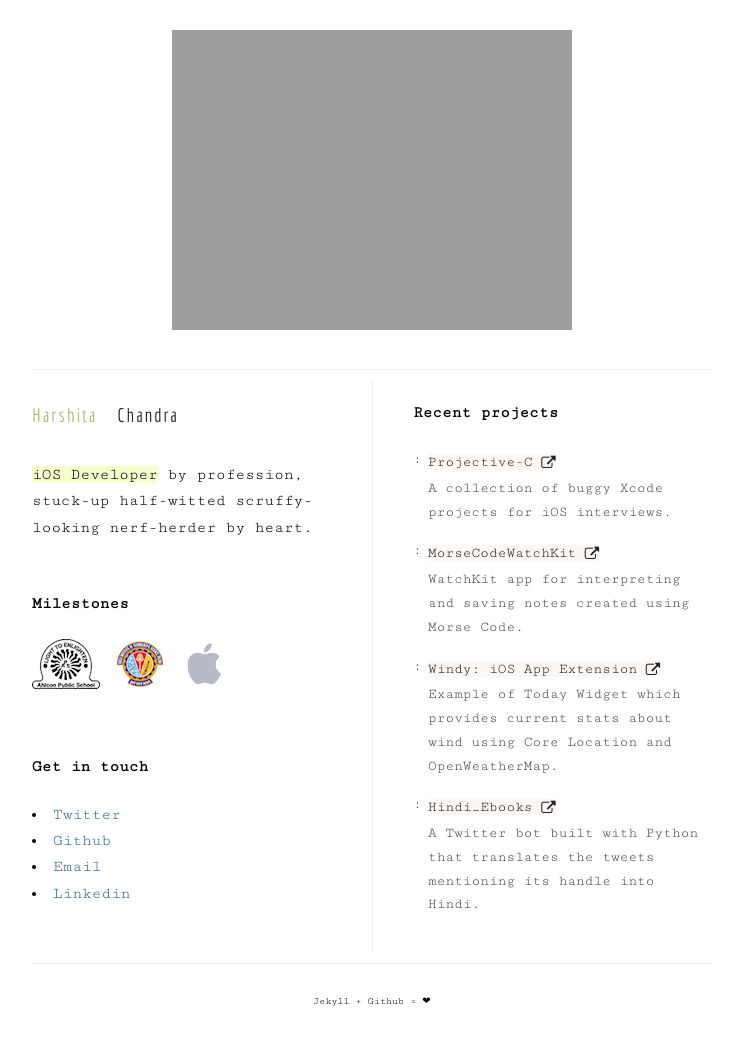
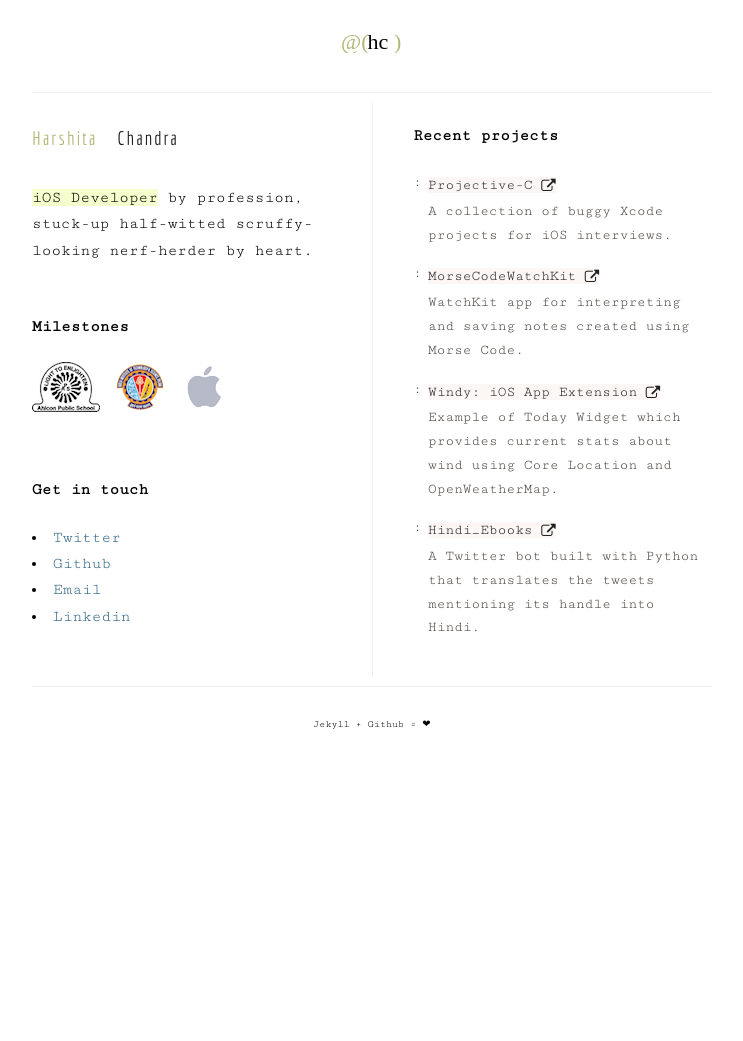
Before and after one commit to thelastjedi/thelastjedi.github.io, a Jekyll site: the page built from index.html, in a window 1280 px wide. Shown: the whole page, without its empty margins (268-1011 px from the left). Built offline with Jekyll 4.4.1, drawn with Linux system fonts in a browser that asks for light colours; nearby versions of some CDN libraries; after the commit the page ends 900 px from its top, so only the background shows below that.

Commit message:
fix file path

```diff
--- a/_layouts/default.html
+++ b/_layouts/default.html
@@ -5,7 +5,7 @@
   </head>
   <body>
     <header class="header">
-    <a href="/" class="home"><img src={{ '/images/header/{{ page.title }}.svg' | prepend: site.url }}></a>
+    <a href="/" class="home"><img src={{ '/images/header/home.svg' | prepend: site.url }}></a>
     </header>
 
     <div class="wrapper {% if page.date %}post-layout{% endif %}">
```
